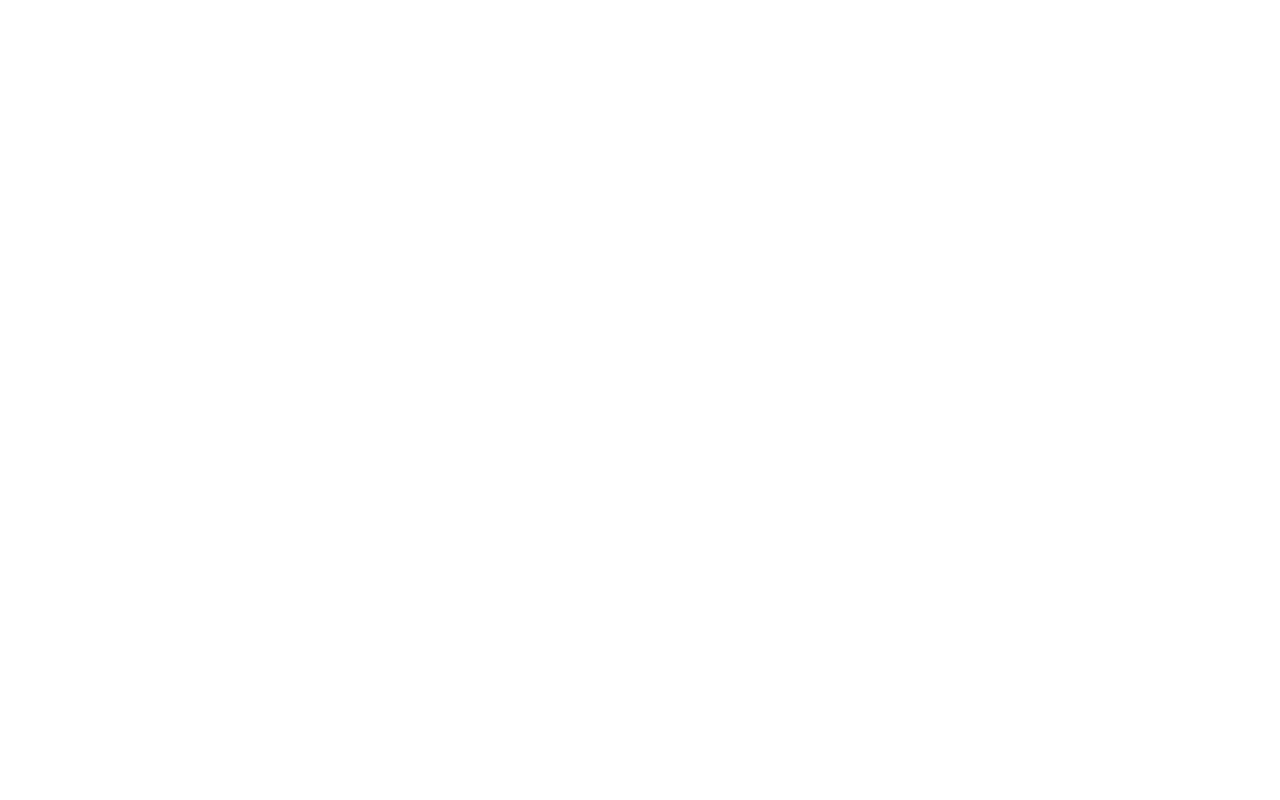
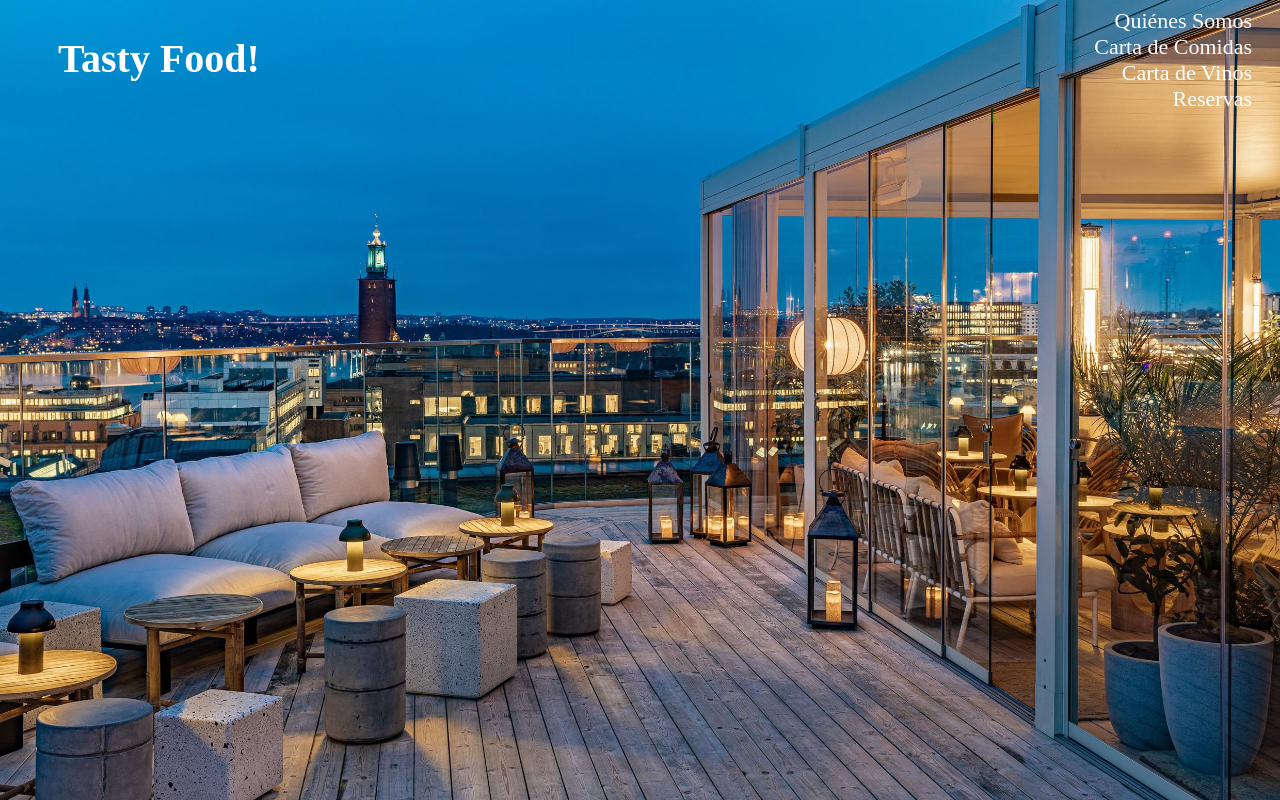
Before and after one commit to moussouignacio/TP-Grupo-18, a plain HTML site: page index.html in a window 1280 px wide. Drawn offline with Linux system fonts and the light colour scheme.

Commit message:
Initializing main page

```diff
--- a/index.html
+++ b/index.html
@@ -5,8 +5,24 @@
     <meta http-equiv="X-UA-Compatible" content="IE=edge">
     <meta name="viewport" content="width=device-width, initial-scale=1.0">
     <title>Tasty Food</title>
+    <link rel="shortcut icon" href="images/food.png" type="image/x-icon">
+    <link rel="googlefont" href="https://fonts.google.com/specimen/Roboto+Mono?query=roboto+mono">
+    <link rel="stylesheet" href="style.css">
 </head>
 <body>
+    <header>
+        <h1 class="falsologo">Tasty Food!</h1>
+
+        <div align="right">
+            <a href="#">Quiénes Somos</a>
+            <br>
+            <a href="#">Carta de Comidas</a>
+            <br>
+            <a href="#">Carta de Vinos</a>
+            <br>
+            <a href="#">Reservas</a>
+        </div>
+    </header>
 
 </body>
 </html>
--- a/style.css
+++ b/style.css
@@ -0,0 +1,22 @@
+html {
+
+    background-color: black;
+    background-image: url("images/restaurant.jpg");
+    background-size: 100%, 100%;
+    color: white;
+}
+
+.falsologo {
+    text-align: left;
+    float: left;
+    padding-left: 50px;
+    font-size: 40px;
+}
+
+div > a {
+    color: white;
+    text-decoration: none;
+    font-size: 22px;
+    text-align: left;
+    padding: 20px;
+}
```
